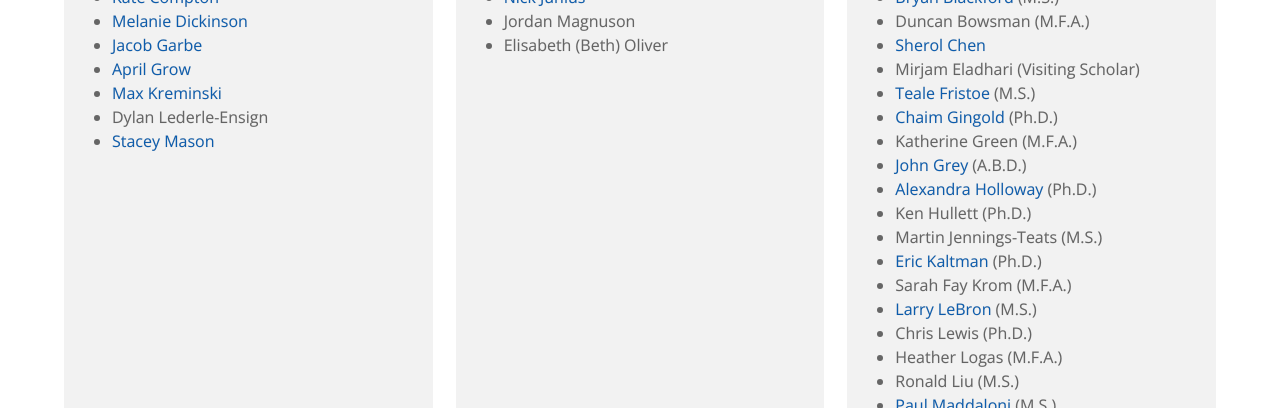
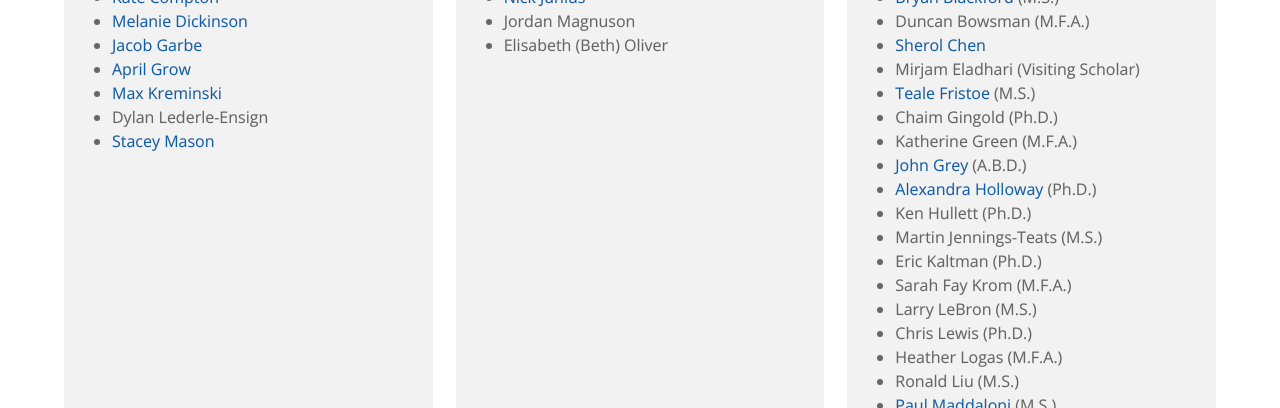
Before and after one commit to ExpressiveIntelligence/expressiveintelligence.github.io, a Jekyll site: the page built from people/index.html, in a window 1280 px wide. Shown: the part 683-1091 px from the top of the page. Built offline with Jekyll 4.4.1, drawn with Linux system fonts in a browser that asks for light colours; some of the changed lines change nothing that is shown.

Commit message:
removed dead links

```diff
--- a/people/index.html
+++ b/people/index.html
@@ -63,15 +63,15 @@ title: People
       <li><a href="http://users.soe.ucsc.edu/~sherol">Sherol Chen</a>&nbsp;</li>
       <li>Mirjam Eladhari (Visiting Scholar)</li>
       <li><a href="http://nothingsacredgames.com/about/">Teale Fristoe</a>&nbsp;(M.S.)</li>
-      <li><a href="http://users.soe.ucsc.edu/~cgingold/">Chaim Gingold</a>&nbsp;(Ph.D.)</li>
+      <li>Chaim Gingold (Ph.D.)</li>
       <li>Katherine Green (M.F.A.)</li>
       <li><a href="https://www.soe.ucsc.edu/people/jgrey">John Grey</a>&nbsp;(A.B.D.)</li>
       <li><a href="http://users.soe.ucsc.edu/~fire/">Alexandra Holloway</a>&nbsp;(Ph.D.)</li>
       <li>Ken Hullett (Ph.D.)</li>
       <li>Martin Jennings-Teats (M.S.)</li>
-      <li><a href="http://users.soe.ucsc.edu/~ekaltman/">Eric Kaltman</a>&nbsp;(Ph.D.)</li>
+      <li>Eric Kaltman (Ph.D.)</li>
       <li>Sarah Fay Krom (M.F.A.)</li>
-      <li><a href="http://alumni.cse.ucsc.edu/~llebron/index.html">Larry LeBron</a>&nbsp;(M.S.)</li>
+      <li>Larry LeBron (M.S.)</li>
       <li>Chris Lewis (Ph.D.)</li>
       <li>Heather Logas (M.F.A.)</li>
       <li>Ronald Liu (M.S.)</li>
```
